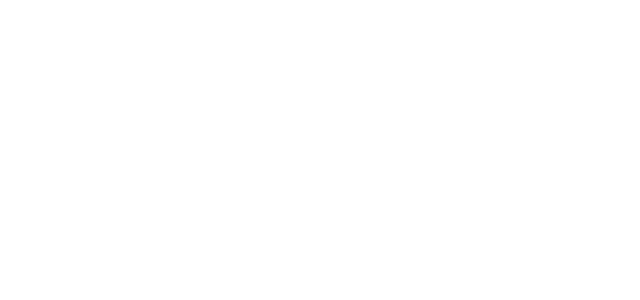
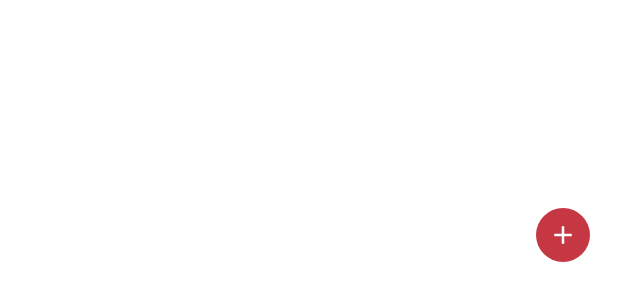
Before and after one commit to thezxdev/todosApp, a React (Vite) app: page / in a window 1280 px wide. Shown: the part 488-788 px from the top of the page, without its empty margins (640-1280 px from the left). Built offline with nearby package versions, Linux system fonts and the light colour scheme.

Commit message:
Boton de agregar todo y mensaje en el modal

```diff
--- a/src/TodoApp.tsx
+++ b/src/TodoApp.tsx
@@ -1,14 +1,39 @@
-import { Grid } from '@mui/material';
+import { AddOutlined } from '@mui/icons-material';
+import { Grid, IconButton } from '@mui/material';
 import { TodoCard } from './components/TodoCard';
 import { UpdateModal } from './components/UpdateModal';
-import { useAppSelector } from './store';
+import { useAppDispatch, useAppSelector } from './store';
+import { openCloseModal } from './store/slices/updateModalSlice';
 
 export const TodoApp = () => {
 
-  const { isModalOpen } = useAppSelector( state => state.modalUpdate );
-  const { todos } = useAppSelector( state => state.todos );
+  const { isModalOpen } = useAppSelector(state => state.modalUpdate);
+  const { todos } = useAppSelector(state => state.todos);
+
+  const dispatch = useAppDispatch();
+
+  const handleAddTodo = () => {
+    dispatch( openCloseModal( 'Crear Todo' ) );
+  }
 
   return (
+    <>
+
+      <IconButton
+        onClick={ () => handleAddTodo() }
+        size="large"
+        sx={{
+          color: 'white',
+          backgroundColor: '#c43743',
+          ':hover': { backgroundColor: '#d93d4a', opacity: .9 },
+          position: 'fixed',
+          right: 50,
+          bottom: 50
+        }}
+      >
+        <AddOutlined sx={{ fontSize: 30 }} />
+      </IconButton>
+
       <Grid
         container
         margin='0 auto'
@@ -16,7 +41,7 @@
         width='80%'
       >
         {
-        todos.map(({ id  }) => (
+          todos.map(({ id }) => (
             <Grid
               item
               sx={{
@@ -28,7 +53,7 @@
                   xl: '25%'
                 }
               }}
-            key={ id }
+              key={id}
             >
               <TodoCard
               />
@@ -42,6 +67,7 @@
           isModalOpen && <UpdateModal />
         }
       </Grid>
+    </>
 
   )
 }
--- a/src/components/TodoCard.tsx
+++ b/src/components/TodoCard.tsx
@@ -26,7 +26,7 @@
   const dispatch = useAppDispatch();
 
   const handleModal = () => {
-    dispatch( openCloseModal() );
+    dispatch( openCloseModal('Modificar Todo') );
   }
 
   return (
--- a/src/components/UpdateModal.tsx
+++ b/src/components/UpdateModal.tsx
@@ -19,12 +19,12 @@
 
 export const UpdateModal = () => {
 
-  const { isModalOpen } = useAppSelector( state => state.modalUpdate );
+  const { isModalOpen, message } = useAppSelector( state => state.modalUpdate );
   const dispatch = useAppDispatch();
 
   const handleClose= () => {
 
-    dispatch( openCloseModal() );
+    dispatch( openCloseModal('') );
 
   }
 
@@ -43,7 +43,7 @@
       onClose={ () => handleClose() }
     >
       <Box sx={ style }>
-        <Typography variant="h4" textAlign="center" sx={{ marginBottom: 1 }}>Crear todo</Typography>
+        <Typography variant="h4" textAlign="center" sx={{ marginBottom: 1 }}>{ message }</Typography>
         <form>
           <TextField
             fullWidth
--- a/src/store/slices/updateModalSlice/modalUpdate.ts
+++ b/src/store/slices/updateModalSlice/modalUpdate.ts
@@ -4,18 +4,21 @@
 
 interface modalUpdateInterface {
   isModalOpen: boolean;
+  message: string;
 }
 const initialState: modalUpdateInterface = {
-  isModalOpen: false
+  isModalOpen: false,
+  message: ''
 }
 
 export const modalUpdateSlice = createSlice({
   name: 'modalUpdate',
   initialState,
   reducers: {
-    openCloseModal: ( state ) => {
+    openCloseModal: ( state, action: PayloadAction<string> ) => {
       state.isModalOpen = !state.isModalOpen;
-    }
+      state.message = action.payload
+    },
   }
 });
 // Action creators are generated for each case reducer function
```
Lines whose indentation alone changed are shown as unchanged.
